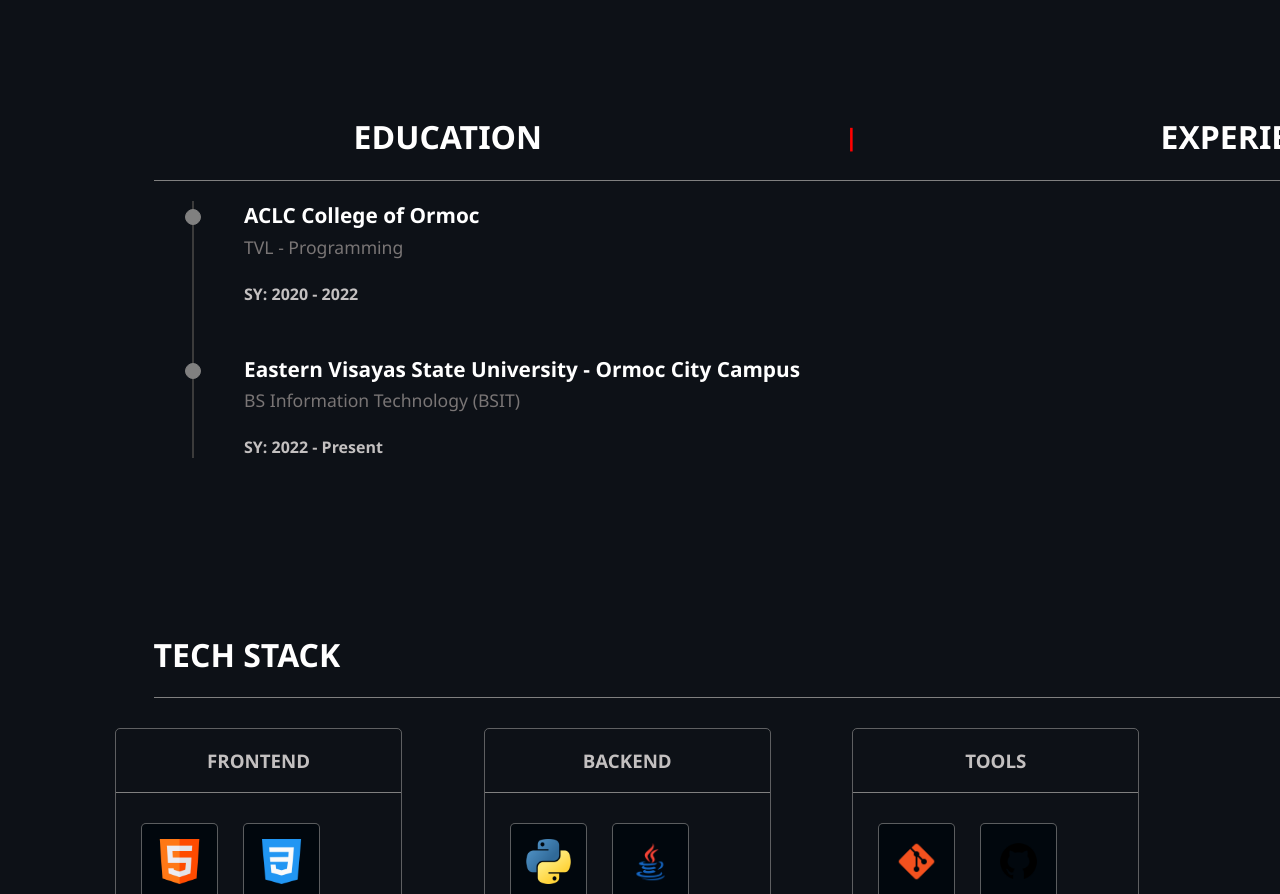
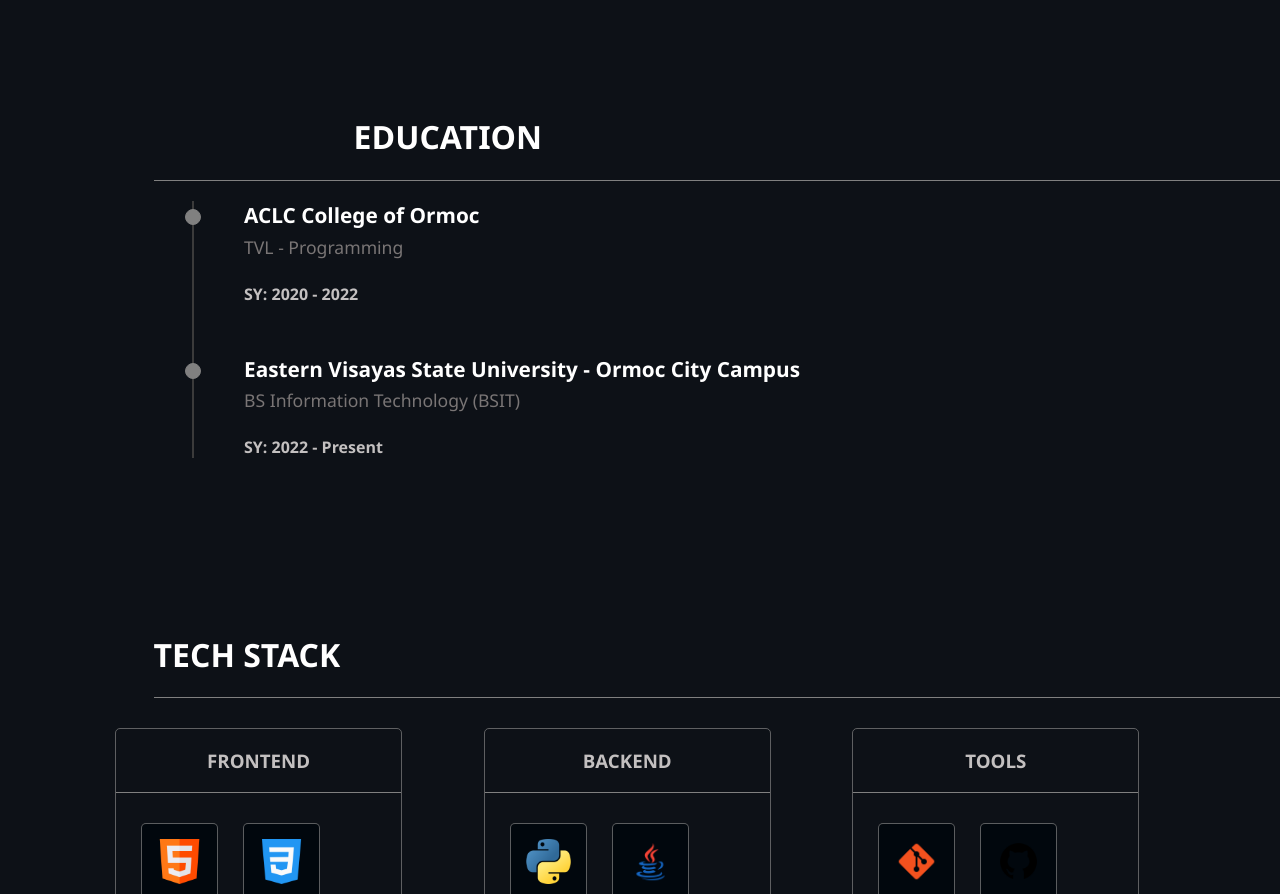
Before and after one commit to FoowsIsBack/Web_Portfolio, a React (Vite) app: page / in a window 1280 px wide. Shown: the part 1880-2774 px from the top of the page. Built offline with nearby package versions, Linux system fonts and the light colour scheme.

Commit message:
Remove commented-out code in Portfolio component

```diff
--- a/src/Portfolio.jsx
+++ b/src/Portfolio.jsx
@@ -106,10 +106,10 @@ function Portfolio(){
       <div className={styles.education}>
         <div className={styles.skol_info}>
           <h1>EDUCATION</h1>
-          <h2>|</h2>
+          {/* <h2>|</h2>
           <div className={styles.experience}>
             <h1>EXPERIENCE</h1>
-          </div>
+          </div> */}
         </div>
         <div className={styles.school}>
           <div className={styles.ama}>
```
